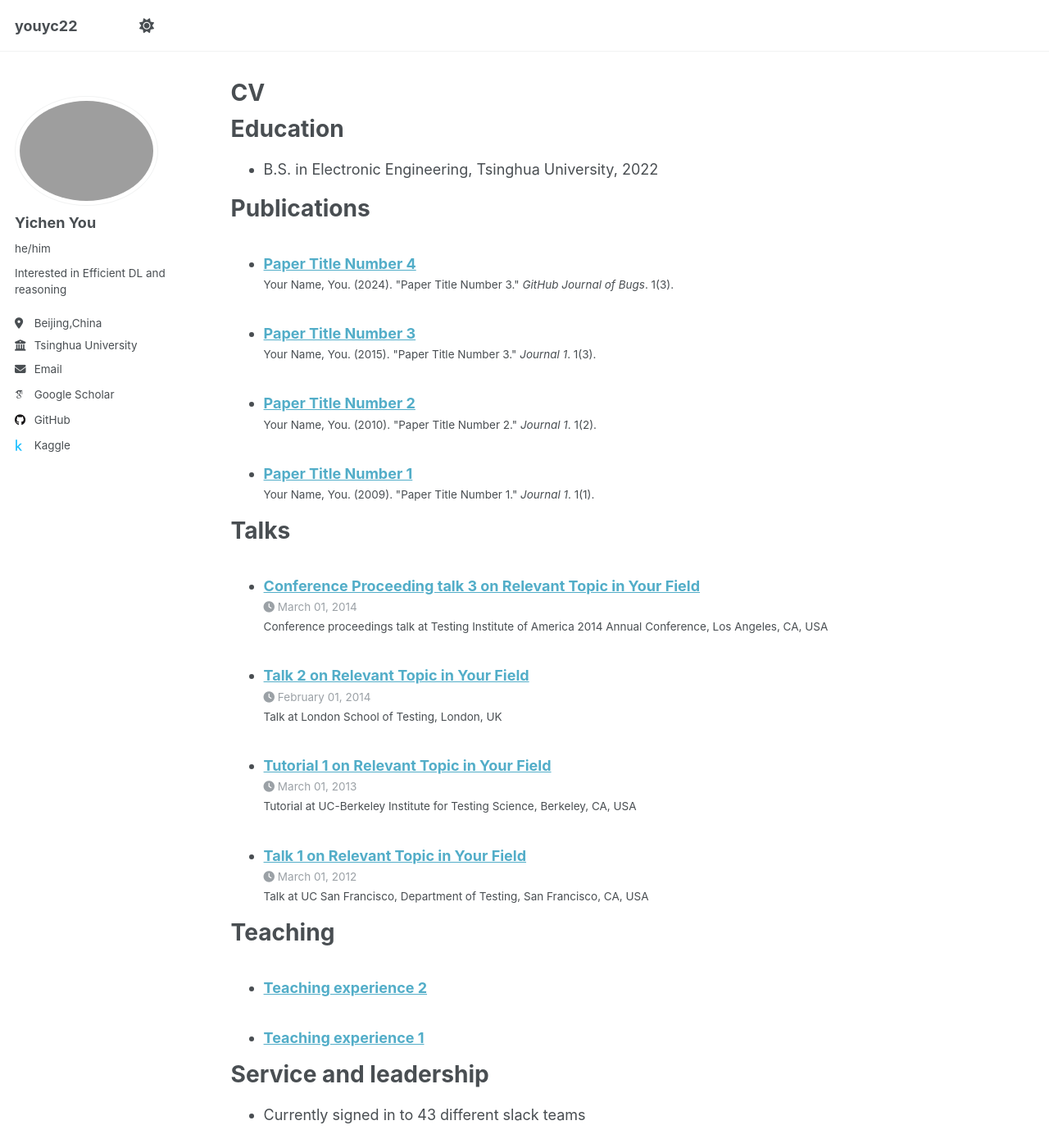
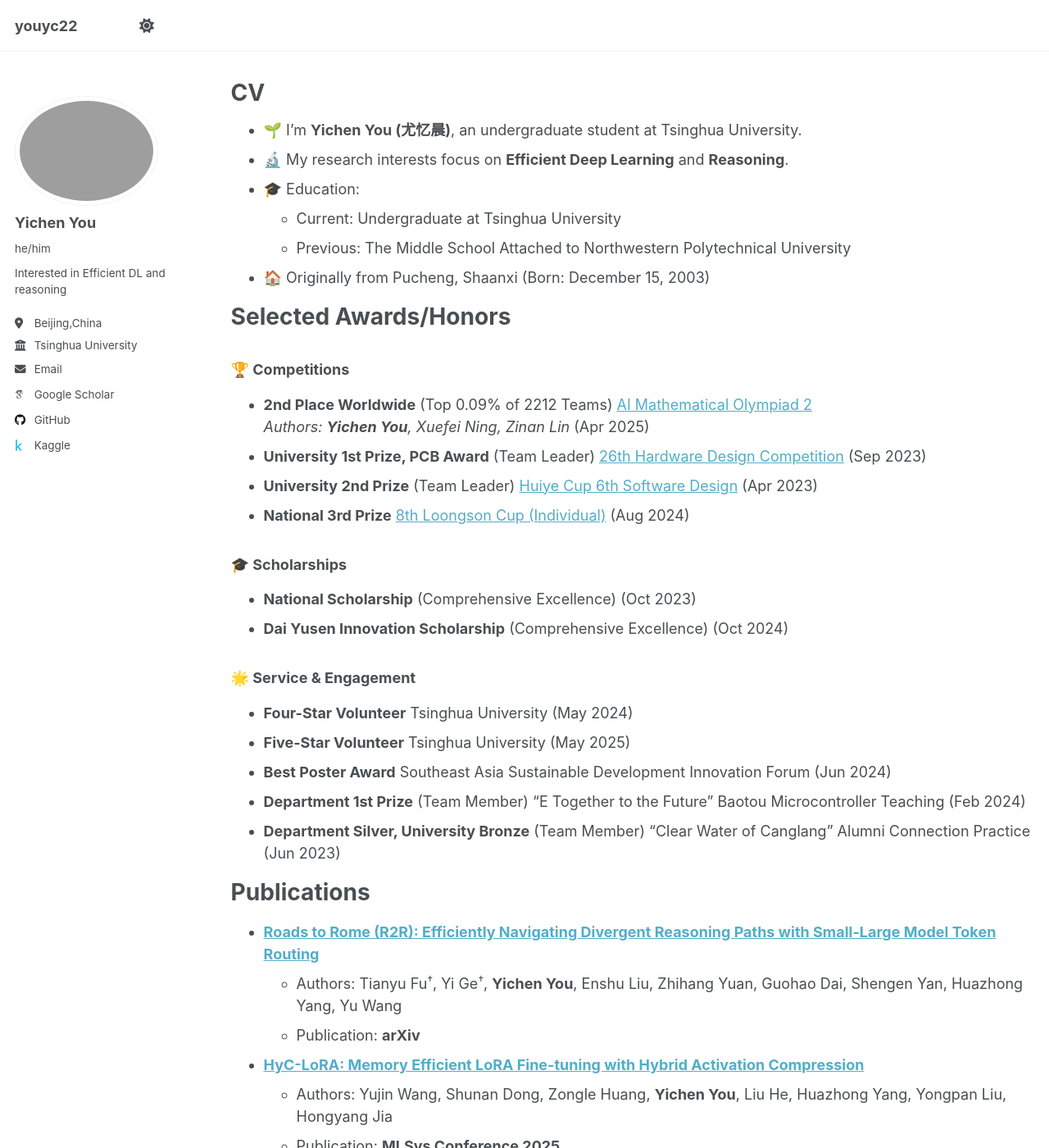
Before and after one commit to youyc22/youyc22.github.io.backup, a Jekyll site: the page built from _pages/cv.md, in a window 1280 px wide and 1400 px high. Shown: the whole window at 82% size. Built offline with Jekyll 4.4.1, drawn with Linux system fonts in a browser that asks for light colours; some web fonts are replaced; some of the changed text lies outside the part shown.

Commit message:
[minor]: format

```diff
--- a/_pages/cv.md
+++ b/_pages/cv.md
@@ -9,54 +9,70 @@ redirect_from:
 
 {% include base_path %}
 
-Education
+
+- 🌱 I'm **Yichen You (尤忆晨)**, an undergraduate student at Tsinghua University.
+- 🔬 My research interests focus on **Efficient Deep Learning** and **Reasoning**.
+- 🎓 Education:
+  - Current: Undergraduate at Tsinghua University
+  - Previous: The Middle School Attached to Northwestern Polytechnical University
+- 🏠 Originally from Pucheng, Shaanxi (Born: December 15, 2003)
+
+Selected Awards/Honors
 ======
-* B.S. in Electronic Engineering, Tsinghua University, 2022
+### 🏆 Competitions
+* **2nd Place Worldwide** (Top 0.09% of 2212 Teams) [AI Mathematical Olympiad 2](https://github.com/imagination-research/aimo2)
+  *Authors: **Yichen You**, Xuefei Ning, Zinan Lin* (Apr 2025)
+* **University 1st Prize, PCB Award** (Team Leader) [26th Hardware Design Competition](https://github.com/youyc22/Multifunctional) (Sep 2023)
+* **University 2nd Prize** (Team Leader) [Huiye Cup 6th Software Design](https://github.com/youyc22/EESDC6-2048-Advanced-Version) (Apr 2023)
+* **National 3rd Prize** [8th Loongson Cup (Individual)](https://github.com/youyc22/NSCSCC-2024) (Aug 2024)
 
-<!-- Work experience
-======
-* Spring 2024: Academic Pages Collaborator
-  * GitHub University
-  * Duties includes: Updates and improvements to template
-  * Supervisor: The Users
 
-* Fall 2015: Research Assistant
-  * GitHub University
-  * Duties included: Merging pull requests
-  * Supervisor: Professor Hub
+### 🎓 Scholarships
+* **National Scholarship** (Comprehensive Excellence) (Oct 2023)
+* **Dai Yusen Innovation Scholarship** (Comprehensive Excellence) (Oct 2024)
 
-* Summer 2015: Research Assistant
-  * GitHub University
-  * Duties included: Tagging issues
-  * Supervisor: Professor Git
+### 🌟 Service & Engagement
+* **Four-Star Volunteer** Tsinghua University (May 2024)
+* **Five-Star Volunteer** Tsinghua University (May 2025)
+* **Best Poster Award** Southeast Asia Sustainable Development Innovation Forum (Jun 2024)
+* **Department 1st Prize** (Team Member) "E Together to the Future" Baotou Microcontroller Teaching (Feb 2024)
+* **Department Silver, University Bronze** (Team Member) "Clear Water of Canglang" Alumni Connection Practice (Jun 2023)
 
-Skills
-======
-* Skill 1
-* Skill 2
-  * Sub-skill 2.1
-  * Sub-skill 2.2
-  * Sub-skill 2.3
-* Skill 3 -->
 
 Publications
 ======
-  <ul>{% for post in site.publications reversed %}
-    {% include archive-single-cv.html %}
-  {% endfor %}</ul>
+* **[Roads to Rome (R2R): Efficiently Navigating Divergent Reasoning Paths with Small-Large Model Token Routing](https://arxiv.org/abs/2505.21600)**
+  * Authors: Tianyu Fu<sup>†</sup>, Yi Ge<sup>†</sup>, **Yichen You**, Enshu Liu, Zhihang Yuan, Guohao Dai, Shengen Yan, Huazhong Yang, Yu Wang
+  * Publication: **arXiv**
 
-Talks
+* **[HyC-LoRA: Memory Efficient LoRA Fine-tuning with Hybrid Activation Compression](https://mlsys.org/virtual/2025/poster/3254)**
+  * Authors: Yujin Wang, Shunan Dong, Zongle Huang, **Yichen You**, Liu He, Huazhong Yang, Yongpan Liu, Hongyang Jia
+  * Publication: **MLSys Conference 2025**
+
+<sup>†</sup>: Equal Contribution
+
+Experience
 ======
-  <ul>{% for post in site.talks reversed %}
-    {% include archive-single-talk-cv.html  %}
-  {% endfor %}</ul>
 
-Teaching
+* **Website Team Vice Director(副部长)**
+  - Department of Electronic Engineering Software Division (June 2024 -- June 2025)
+  - [Leading frontend development of department website](https://github.com/eesast/web/commits?author=youyc22), mentoring members in React, TypeScript, and other frontend technologies
+
+* **Website Team Member(网站组成员)**
+  - Department of Electronic Engineering Software Division (September 2023 -- June 2024)
+  - Participated in the development/upgrade of nearly 10 web pages including ladder system, data analysis, admin panel, and course evaluation system
+
+Interesting Projects
 ======
-  <ul>{% for post in site.teaching reversed %}
-    {% include archive-single-cv.html %}
-  {% endfor %}</ul>
 
-Service and leadership
-======
-* Currently signed in to 43 different slack teams
+* **Multifunctional Bluetooth Gloves**
+  - [video demo](https://www.bilibili.com/video/BV15vhNeVEf2/?buvid=XX7FEF57B71126598F841306849E8549C78A2&from_spmid=main.space.0.0&is_story_h5=false&mid=FrQwjFoHdeLGOc8Z%2FV3wbA%3D%3D&p=1&plat_id=116&share_from=ugc&share_medium=android&share_plat=android&share_session_id=7cc36755-9967-4eba-b0ea-abf7133892b8&share_source=COPY&share_tag=s_i&spmid=united.player-video-detail.0.0&timestamp=1719925916&unique_k=aUT48rB&up_id=398884791)
+  - [github repository](https://github.com/youyc22/Multifunctional)
+
+* **ChatYYC**
+  - [Try Now](https://youyc22.github.io/ChatYYC/)
+  - [github repository](https://github.com/youyc22/ChatYYC)
+
+* **2048 Advanced Version**
+  - [video demo](https://www.bilibili.com/video/BV15k4y1a79S/?buvid=XU79E427CC18495329BD3B87F1BE15AB876AA&from_spmid=main.space.0.0&is_story_h5=false&mid=FrQwjFoHdeLGOc8Z%2FV3wbA%3D%3D&p=1&plat_id=114&share_from=ugc&share_medium=android&share_plat=android&share_session_id=6668f37e-1caf-431b-ba6b-e087e95eb7c7&share_source=WEIXIN&share_tag=s_i&spmid=united.player-video-detail.0.0&timestamp=1748703250&unique_k=KZ4qQiG&up_id=398884791)
+  - [github repository](https://github.com/youyc22/EESDC6-2048-Advanced-Version)
--- a/_sass/layout/_sidebar.scss
+++ b/_sass/layout/_sidebar.scss
@@ -12,6 +12,7 @@
 
   @include clearfix();
   margin-bottom: 1em;
+  // margin-left: -50px;
 
   @media (orientation: portrait) {
     margin-top: 1em;
```
Also changed, not shown: _pages/about.md (+24 -32 lines).
